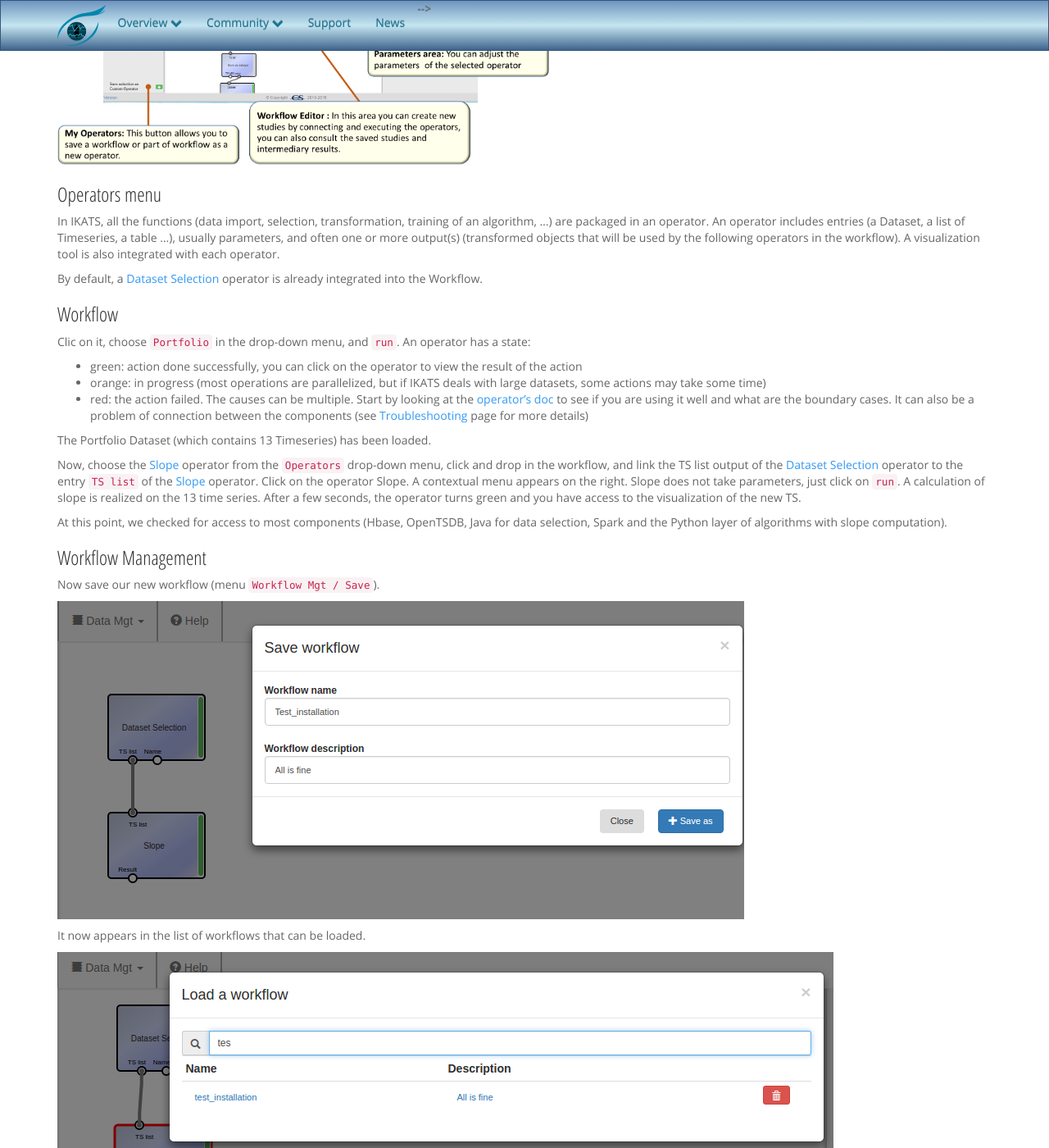
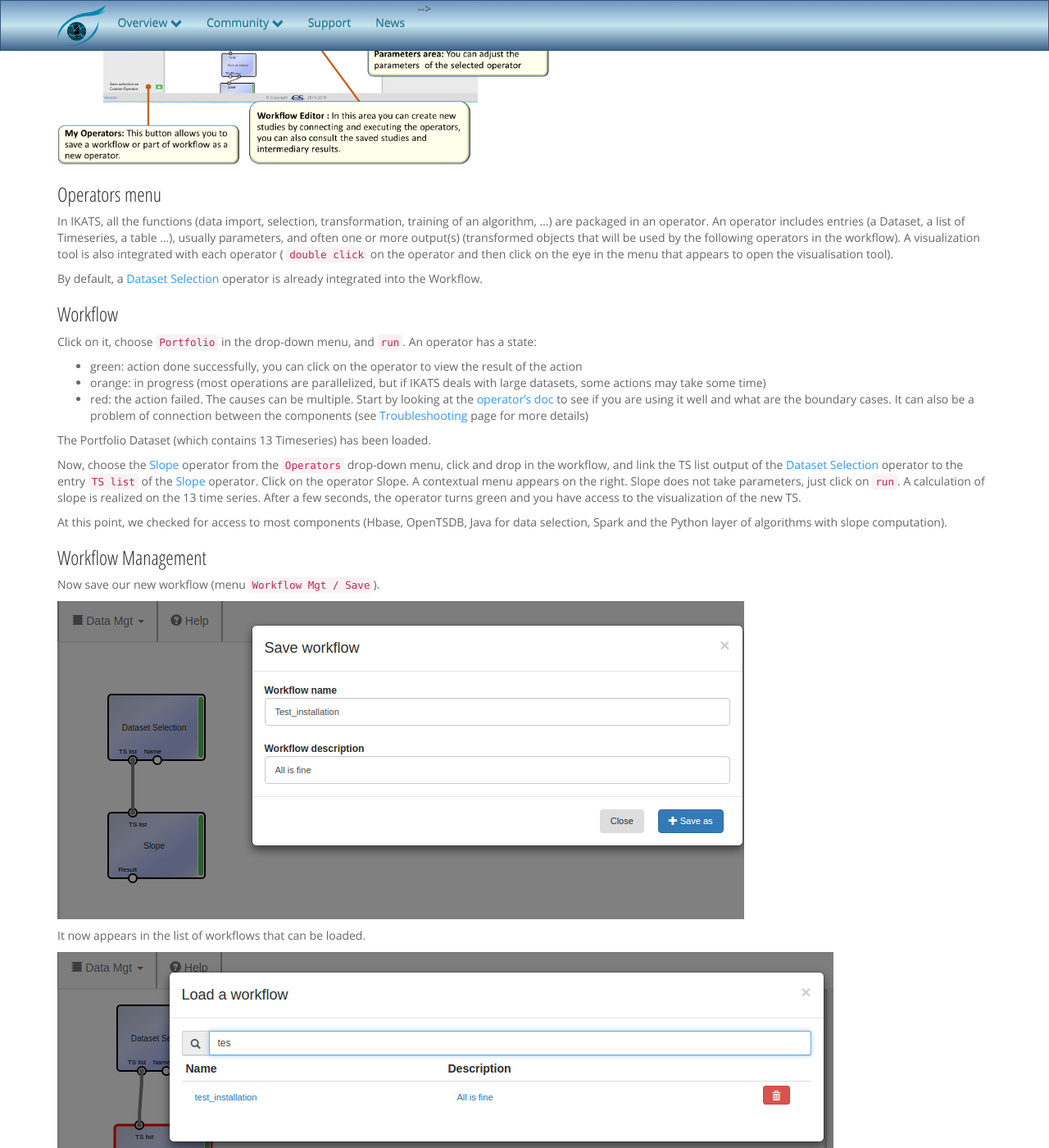
Before and after one commit to IKATS/ikats.github.io, a Jekyll site: the page built from doc/tutorials/tuto_workflow.md, in a window 1280 px wide and 1400 px high, scrolled down 893 px. Shown: the whole window at 82% size. Built offline with Jekyll 4.4.1, drawn with Linux system fonts in a browser that asks for light colours; some of the changed text lies outside the part shown.

Commit message:
add ' double click' access

```diff
--- a/doc/tutorials/tuto_workflow.md
+++ b/doc/tutorials/tuto_workflow.md
@@ -27,13 +27,13 @@
 
 ### Operators menu
 
-In IKATS, all the functions (data import, selection, transformation, training of an algorithm, ...) are packaged in an operator. An operator includes entries (a Dataset, a list of Timeseries, a table ...), usually parameters, and often one or more output(s) (transformed objects that will be used by the following operators in the workflow). A visualization tool is also integrated with each operator.
+In IKATS, all the functions (data import, selection, transformation, training of an algorithm, ...) are packaged in an operator. An operator includes entries (a Dataset, a list of Timeseries, a table ...), usually parameters, and often one or more output(s) (transformed objects that will be used by the following operators in the workflow). A visualization tool is also integrated with each operator ( `double click` on the operator and then click on the eye in the menu that appears to open the visualisation tool).
 
 By default, a [Dataset Selection](/doc/operators/DatasetSelection.html) operator is already integrated into the Workflow.
 
 ### Workflow
 
-Clic on it, choose `Portfolio` in the drop-down menu, and `run`.
+Click on it, choose `Portfolio` in the drop-down menu, and `run`.
 An operator has a state:
 - green: action done successfully, you can click on the operator to view the result of the action
 - orange: in progress (most operations are parallelized, but if IKATS deals with large datasets, some actions may take some time)
@@ -58,7 +58,7 @@
 
 ### Datasets Management
 
-With the use of the [Slope](/doc/operators/slope.html) operator, we generated new TS (click on the operator and then on the eye in the menu that appears)
+With the use of the [Slope](/doc/operators/slope.html) operator, we generated new TS (double click on the operator and then on the eye in the menu that appears)
 
 ![Texte alternatif](/img/tuto00/newTSSlope.png "TS created by slope")
 
```
